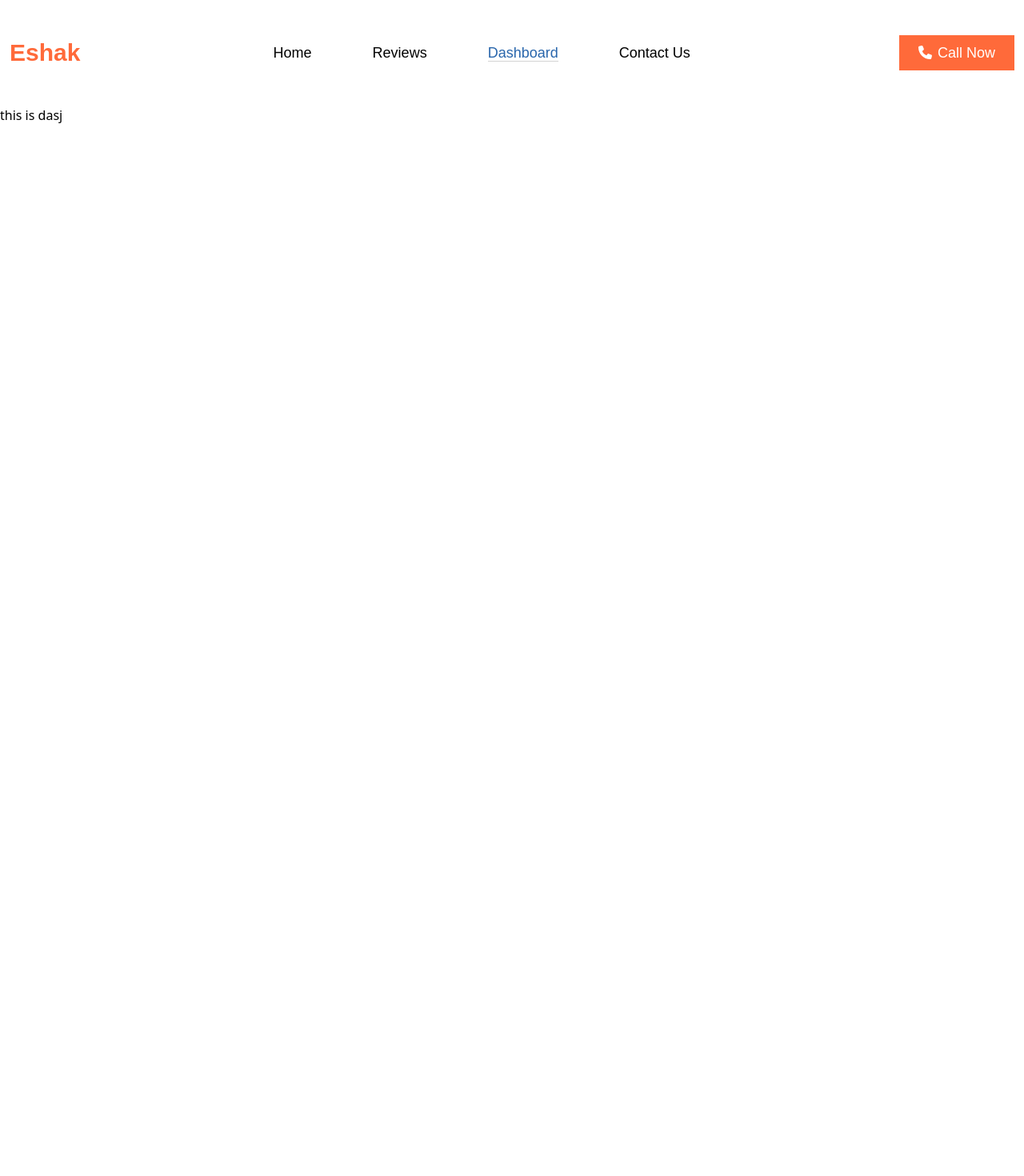
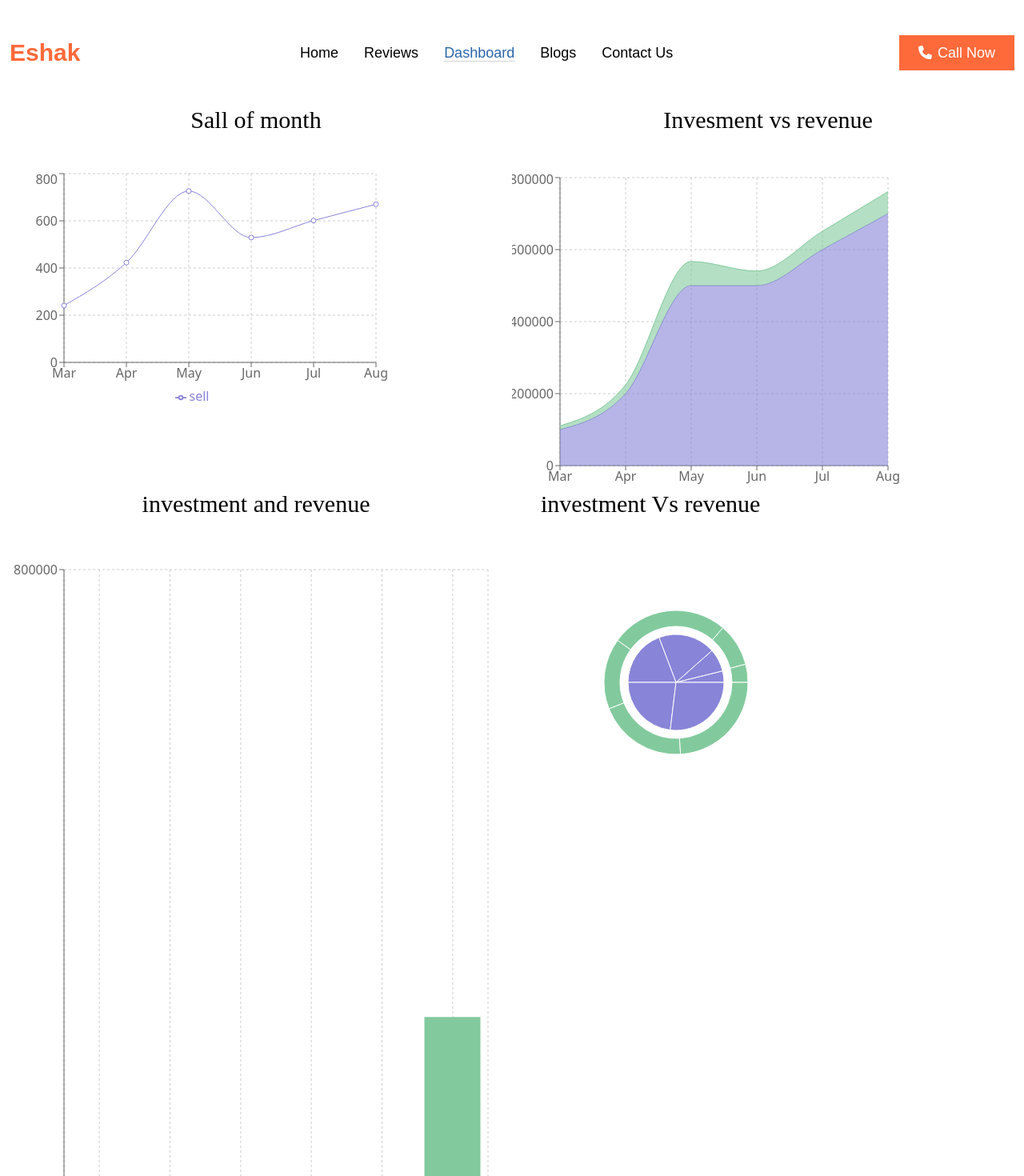
Before and after one commit to md-moniruzzaman01/eshak-etar, a React (Create React App) app: page /dashboard in a window 1280 px wide. Shown: the top 1470 px of the page at 80% size. Before the commit the page ends 800 px from the top, so only its background shows below. Built offline with nearby package versions, Linux system fonts and the light colour scheme.

Commit message:
added recharts to dashboard

```diff
--- /dev/null
+++ b/src/Components/Dashboard/Areacharts.js
@@ -0,0 +1,43 @@
+import React from 'react';
+import { Area, AreaChart, CartesianGrid, Tooltip, XAxis, YAxis } from 'recharts';
+
+const Areacharts = ({chartData}) => {
+    return (
+        <div>
+           <h2 className='font-heading text-3xl text-center mb-11'>Invesment vs revenue</h2>
+            <AreaChart
+      width={500}
+      height={400}
+      data={chartData}
+      margin={{
+        top: 10,
+        right: 30,
+        left: 0,
+        bottom: 0
+      }}
+    >
+      <CartesianGrid strokeDasharray="3 3" />
+      <XAxis dataKey="month" />
+      <YAxis />
+      <Tooltip />
+      <Area
+        type="monotone"
+        dataKey="investment"
+        stackId="1"
+        stroke="#8884d8"
+        fill="#8884d8"
+      />
+      <Area
+        type="monotone"
+        dataKey="revenue"
+        stackId="1"
+        stroke="#82ca9d"
+        fill="#82ca9d"
+      />
+
+    </AreaChart>
+        </div>
+    );
+};
+
+export default Areacharts;
--- /dev/null
+++ b/src/Components/Dashboard/Barchat.js
@@ -0,0 +1,33 @@
+import React from 'react';
+import { Bar, BarChart, CartesianGrid, Legend, ResponsiveContainer, Tooltip, XAxis, YAxis } from 'recharts';
+
+const Barchat = ({chartData}) => {
+    return (
+        <div>
+           <h2 className='font-heading text-3xl text-center mb-11'>investment and revenue</h2>
+              <ResponsiveContainer width="100%" height="100%">
+        <BarChart
+          width={500}
+          height={300}
+          data={chartData}
+          margin={{
+            top: 20,
+            right: 30,
+            left: 20,
+            bottom: 5,
+          }}
+        >
+          <CartesianGrid strokeDasharray="3 3" />
+          <XAxis dataKey="month" />
+          <YAxis />
+          <Tooltip />
+          <Legend />
+          <Bar dataKey="revenue" stackId="a" fill="#8884d8" />
+          <Bar dataKey="investment" stackId="a" fill="#82ca9d" />
+        </BarChart>
+      </ResponsiveContainer>
+        </div>
+    );
+};
+
+export default Barchat;
--- a/src/Components/Dashboard/Dashboard.js
+++ b/src/Components/Dashboard/Dashboard.js
@@ -1,11 +1,26 @@
 import React from 'react';
 
+
+import useChartData from '../../hooks/useChartData';
+import Areacharts from './Areacharts';
+import Linechart from './Linechart';
+import Piechart from './PieChart';
+import Barchat from './Barchat';
+
 const Dashboard = () => {
+    const [chartData ,setChartData] =useChartData();
+    const {month,investment,revenue,sell} = chartData
+    console.log(chartData);
     return (
-        <div>
-            <h1>this is dasj</h1>
-        </div>
-    );
+       <div className='grid min-h-[1260px] sm:grid-cols-1 md:grid-cols-2'>
+           <Linechart chartData={chartData}></Linechart>
+
+           <Areacharts chartData={chartData}></Areacharts>
+           <Barchat  chartData={chartData}></Barchat >
+           <Piechart  chartData={chartData}></Piechart>
+       </div>
+
+          );
 };
 
 export default Dashboard;
--- /dev/null
+++ b/src/Components/Dashboard/Linechart.js
@@ -0,0 +1,37 @@
+import React from 'react';
+import { CartesianGrid, Legend, Line, LineChart, Tooltip, XAxis, YAxis } from 'recharts';
+
+const Linechart = ({chartData}) => {
+    return (
+        <div>
+             <h2 className='font-heading text-3xl text-center mb-11'>Sall of month</h2>
+            <LineChart
+      width={500}
+      height={300}
+      data={chartData}
+      margin={{
+        top: 5,
+        right: 30,
+        left: 20,
+        bottom: 5
+      }}
+    >
+      <CartesianGrid strokeDasharray="3 3" />
+      <XAxis dataKey="month" />
+      <YAxis />
+      <Tooltip />
+      <Legend />
+      <Line
+        type="monotone"
+        dataKey="sell"
+        stroke="#8884d8"
+        activeDot={{ r: 8 }}
+      />
+
+
+    </LineChart>
+        </div>
+    );
+};
+
+export default Linechart;
--- /dev/null
+++ b/src/Components/Dashboard/PieChart.js
@@ -0,0 +1,38 @@
+import React from 'react';
+import { Pie, PieChart, ResponsiveContainer, Tooltip } from 'recharts';
+
+const Piechart = ({chartData}) => {
+    return (
+        <div>
+            <h2 className='font-heading text-3xl ml-9'>investment Vs revenue</h2>
+            <ResponsiveContainer width="100%" height="100%">
+            <PieChart width={400} height={400}>
+      <Pie
+        data={chartData}
+        dataKey="investment"
+        cx={200}
+        cy={200}
+        outerRadius={60}
+        fill="#8884d8"
+      />
+      <Pie
+        data={chartData}
+        dataKey="revenue"
+        cx={200}
+        cy={200}
+        innerRadius={70}
+        outerRadius={90}
+        fill="#82ca9d"
+        label
+      />
+      <Tooltip/>
+    </PieChart>
+    </ResponsiveContainer>
+
+
+
+        </div>
+    );
+};
+
+export default Piechart;
--- a/src/Components/Header/Header.js
+++ b/src/Components/Header/Header.js
@@ -17,10 +17,11 @@ const Header = () => {
            <div>
 
             <ul className={`flex text-lg`}>
-                <li className='pr-5 mx-7'><NavLink className={({ isActive })=> isActive ? 'active' : 'NoActive' } to={'/'}>Home</NavLink></li>
-                <li className='pr-5 mx-7'><NavLink to={'/reviews'}>Reviews</NavLink></li>
-                <li className='pr-5 mx-7'><NavLink to={'/dashboard'}>Dashboard</NavLink></li>
-                <li className='pr-5 mx-7'><NavLink to={'/contact'}>Contact Us</NavLink></li>
+                <li className='pr-2 mx-3'><NavLink className={({ isActive })=> isActive ? 'active' : 'NoActive' } to={'/'}>Home</NavLink></li>
+                <li className='pr-2 mx-3'><NavLink to={'/reviews'}>Reviews</NavLink></li>
+                <li className='pr-2 mx-3'><NavLink to={'/dashboard'}>Dashboard</NavLink></li>
+                <li className='pr-2 mx-3'><NavLink to={'/blogs'}>Blogs</NavLink></li>
+                <li className='pr-2 mx-3'><NavLink to={'/contact'}>Contact Us</NavLink></li>
             </ul>
            </div>
            <div>
--- a/src/Components/LoadingScreen/ReviewSection/ReviewSection.js
+++ b/src/Components/LoadingScreen/ReviewSection/ReviewSection.js
@@ -7,7 +7,7 @@ const ReviewSection = ({Review}) => {
 
 
     return (
-        <div className='border-2 py-7 px-5 h-72 mx-5 relative'>
+        <div className='border-2 py-7 px-5 h-72 m-5 relative'>
            <div className='flex justify-end mb-3'> <h4 className='font-semibold '>{email}</h4></div>
             <p className='italic'>“{body}”</p>
 
--- a/src/Components/Reviews/Reviews.js
+++ b/src/Components/Reviews/Reviews.js
@@ -1,13 +1,17 @@
 import React from 'react';
 import useReviews from '../../hooks/useReviews';
+import ReviewSection from '../LoadingScreen/ReviewSection/ReviewSection';
 import SingleReviewBox from './SingleReviewBox';
 
 const Reviews = () => {
+    const [Reviews , setReviews] = useReviews()
     const [reviews,setreviews] =useReviews();
     console.log(reviews);
     return (
         <div>
-            <SingleReviewBox></SingleReviewBox>
+           {
+               Reviews.map(review => <ReviewSection key={review._id} Review ={review}></ReviewSection>)
+           }
 
         </div>
     );
--- /dev/null
+++ b/src/hooks/useChartData.js
@@ -0,0 +1,14 @@
+import { useEffect, useState } from "react";
+
+
+const useChartData = () => {
+const [chartData ,setChartData] = useState([])
+useEffect(()=> {
+    fetch('data.json')
+    .then(res=> res.json())
+    .then(data=> setChartData(data))
+},[])
+ return [chartData ,setChartData]
+};
+
+export default useChartData;
```
